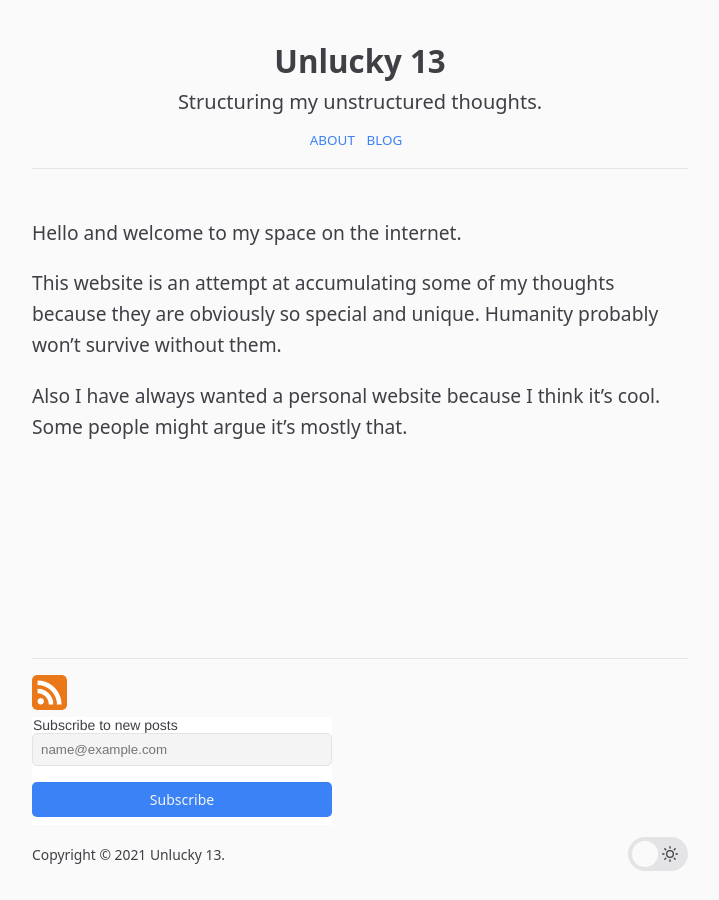
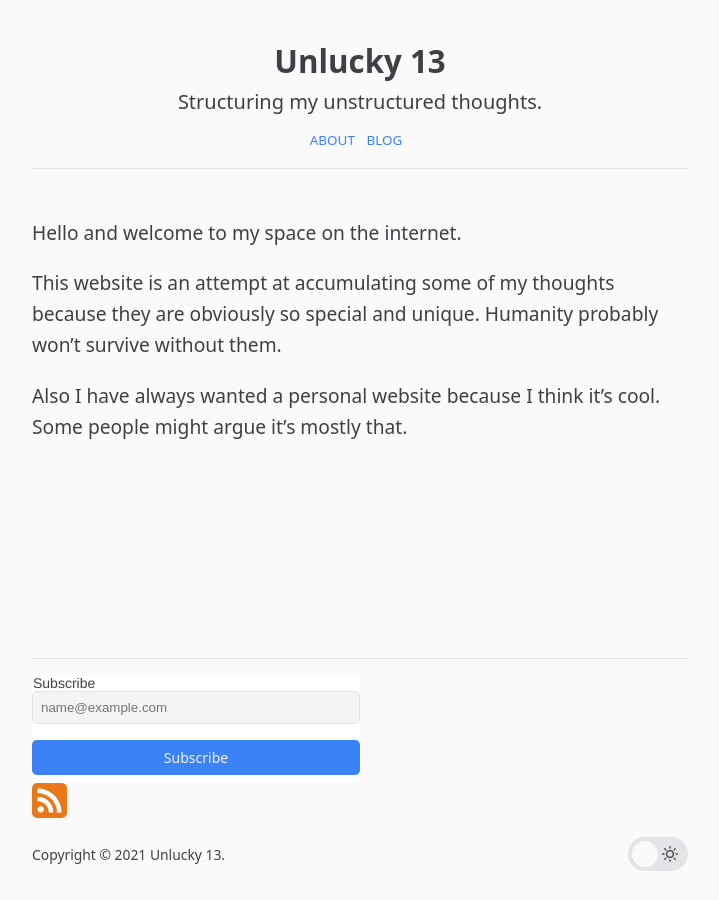
Before and after one commit to imhobo/imhobo.github.io, a Jekyll site: the page built from index.md, in a window 1280 px wide. Shown: the whole page, without its empty margins (280-999 px from the left). Built offline with Jekyll 4.4.1, drawn with Linux system fonts in a browser that asks for light colours; comment, search, counter and statistics services are not loaded.

Commit message:
Add subscribe in footer

```diff
--- a/_includes/footer.html
+++ b/_includes/footer.html
@@ -1,19 +1,17 @@
 <footer class="footer">
-  <a href="/feed.xml">
-    <img src="/images/rss.png" width="35" height="35">
-  </a>
 
+  <div>
     <!-- Begin Mailchimp Signup Form -->
     <link href="//cdn-images.mailchimp.com/embedcode/horizontal-slim-10_7.css" rel="stylesheet" type="text/css">
     <style type="text/css">
-	#mc_embed_signup{background:#fff; clear:left; font:14px Helvetica,Arial,sans-serif;  width:300px;}
+      #mc_embed_signup{background:#fff; clear:left; font:14px Helvetica,Arial,sans-serif; width:50%;}
       /* Add your own Mailchimp form style overrides in your site stylesheet or in this style block.
          We recommend moving this block and the preceding CSS link to the HEAD of your HTML file. */
   </style>
     <div id="mc_embed_signup">
       <form action="https://gmail.us5.list-manage.com/subscribe/post?u=f0c6d9cd44c7b0223868e2142&amp;id=8b85678216" method="post" id="mc-embedded-subscribe-form" name="mc-embedded-subscribe-form" class="validate" target="_blank" novalidate>
         <div id="mc_embed_signup_scroll">
-        <label for="mce-EMAIL">Subscribe to new posts</label>
+          <label for="mce-EMAIL">Subscribe</label>
           <input type="email" value="" name="EMAIL" class="email" id="mce-EMAIL" placeholder="name@example.com" required>
           <!-- real people should not fill this in and expect good things - do not remove this or risk form bot signups-->
           <div style="position: absolute; left: -5000px;" aria-hidden="true"><input type="text" name="b_f0c6d9cd44c7b0223868e2142_8b85678216" tabindex="-1" value=""></div>
@@ -22,6 +20,12 @@
       </form>
     </div>
 
+    <a href="/feed.xml">
+      <img src="/images/rss.png" width="35" height="35">
+    </a>
+  </div>
+
+  <!--End mc_embed_signup-->
   <!--End mc_embed_signup-->
 
   <div class="footer__credit">
```
Lines whose indentation alone changed are shown as unchanged.
